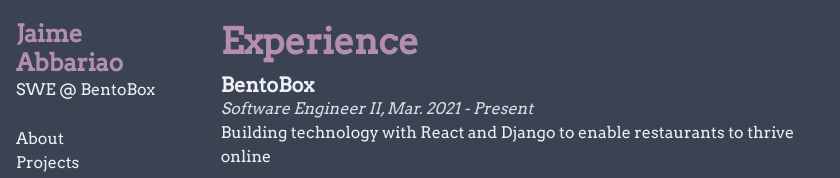
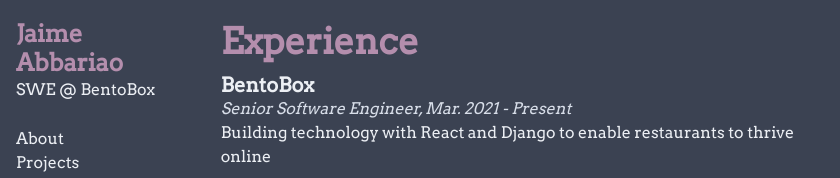
Before and after one commit to ja153903/jabbariao_dotcom, a Next.js app: page /resume in a window 1280 px wide. Shown: the top 178 px of the page, without its empty margins (0-840 px from the left). Built offline with nearby package versions, Linux system fonts and the light colour scheme.

Commit message:
fix: updated title

```diff
--- a/pages/resume.tsx
+++ b/pages/resume.tsx
@@ -9,7 +9,7 @@ function Experience() {
     <Section title="Experience">
       <ResumeItem
         title="BentoBox"
-        subTitle="Software Engineer II, Mar. 2021 - Present"
+        subTitle="Senior Software Engineer, Mar. 2021 - Present"
         description="Building technology with React and Django to enable restaurants to thrive online"
       />
       <ResumeItem
```
